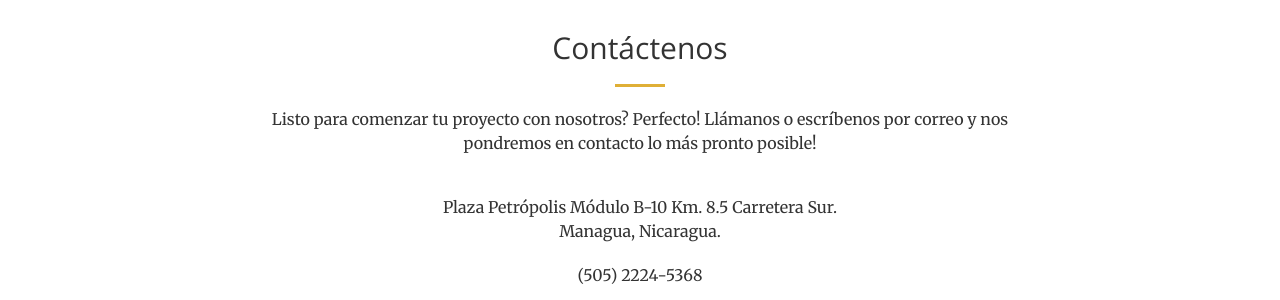
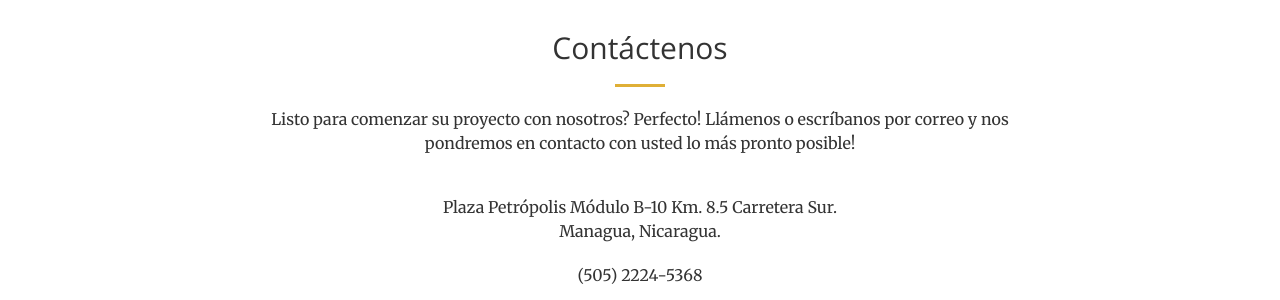
Before and after one commit to Moningsa/moningsa.github.io, a Jekyll site: the page built from index.html, in a window 1280 px wide and 900 px high, scrolled down 2174 px. Shown: the part 353-653 px from the top of the window. Built offline with Jekyll 4.4.1, drawn with Linux system fonts in a browser that asks for light colours.

Commit message:
Update contact.html

```diff
--- a/_includes/contact.html
+++ b/_includes/contact.html
@@ -5,7 +5,7 @@
                 <img src="img/hero-logo.png" style="width:50%;height:50%;"><br><br><br><br>
                 <h2 class="section-heading">Contáctenos</h2>
                 <hr class="primary">
-                <p>Listo para comenzar tu proyecto con nosotros? Perfecto! Llámanos o escríbenos por correo y nos pondremos en contacto lo más pronto posible!</p>
+                <p>Listo para comenzar su proyecto con nosotros? Perfecto! Llámenos o escríbanos por correo y nos pondremos en contacto con usted lo más pronto posible!</p>
                 <br>                <p>Plaza Petrópolis Módulo B-10 Km. 8.5 Carretera Sur. <br>Managua, Nicaragua.</p>
 
                 <p>(505) 2224-5368</p>
```
